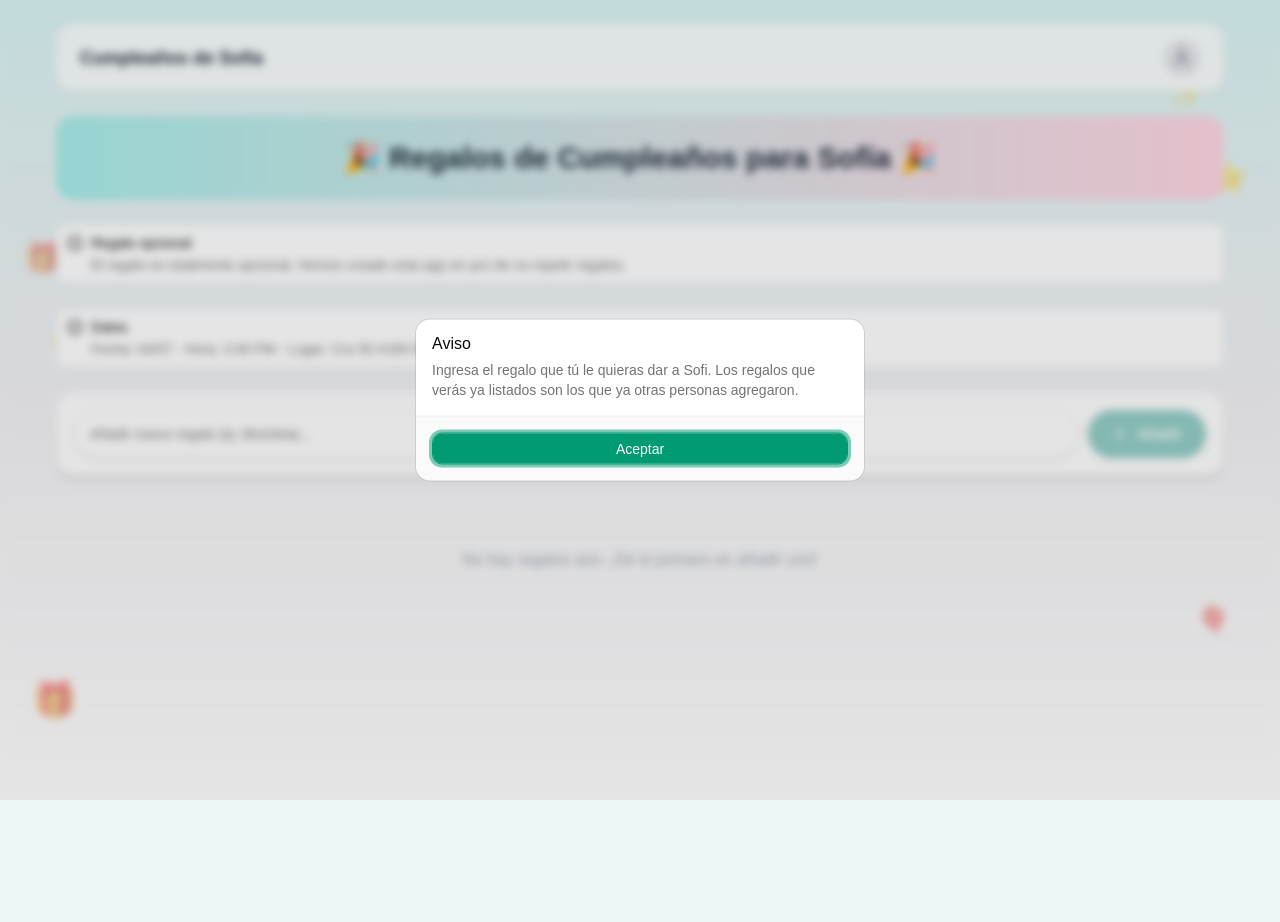
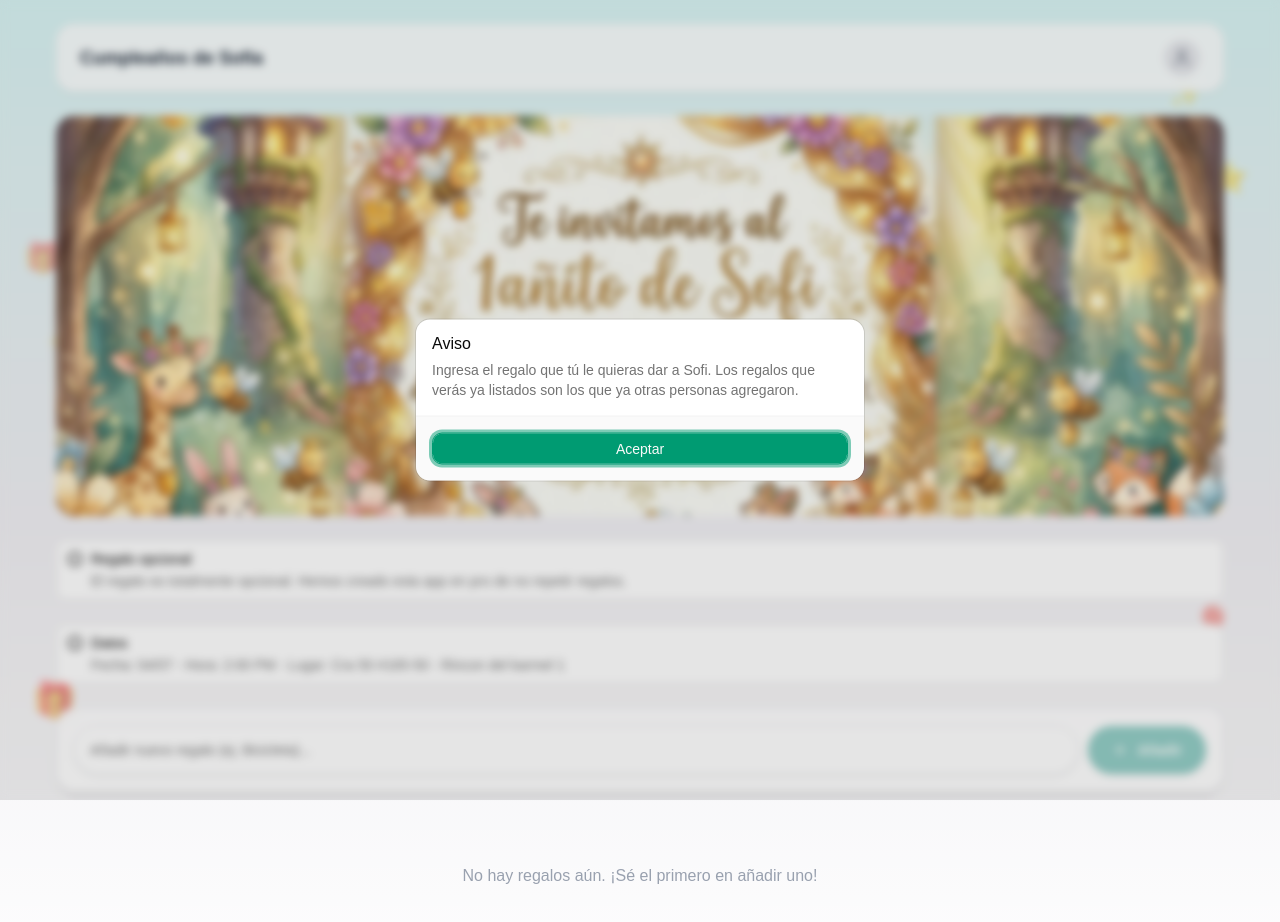
Before and after one commit to Yohesky/gift-handler, a React (Vite) app: page / in a window 1280 px wide. Shown: the top 922 px of the page. Before the commit the page ends 800 px from the top, so only its background shows below. Built offline with nearby package versions, Linux system fonts and the light colour scheme; no server answers.

Commit message:
feat: replace hero text with invitacion-og image

```diff
--- a/src/presentation/pages/Home.jsx
+++ b/src/presentation/pages/Home.jsx
@@ -74,10 +74,12 @@ export function Home() {
         </header>
 
         {/* Hero */}
-        <div className="bg-gradient-to-r from-[#a8edea] to-[#fed6e3] rounded-2xl p-6 mb-6 text-center">
-          <h2 className="text-2xl md:text-3xl font-bold text-gray-800">
-            🎉 Regalos de Cumpleaños para Sofía 🎉
-          </h2>
+        <div className="mb-6">
+          <img
+            src="/invitacion-og.jpeg"
+            alt="Invitación de cumpleaños de Sofía"
+            className="w-full rounded-2xl object-cover max-h-[400px]"
+          />
         </div>
 
         <Alert className="mb-6">
```
